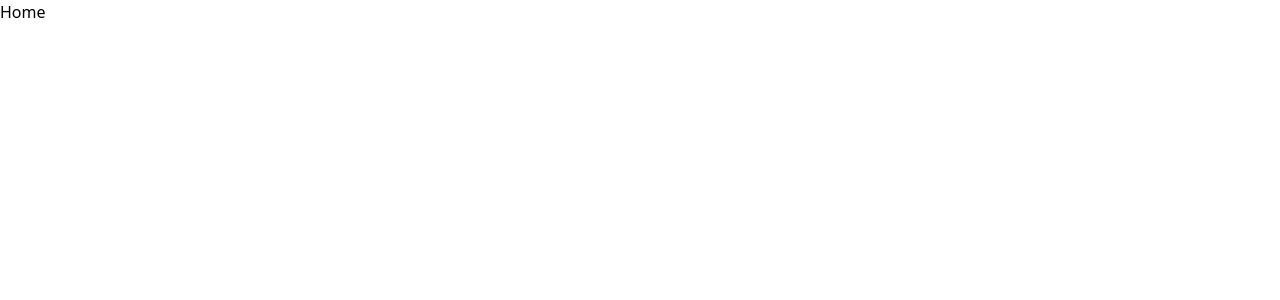
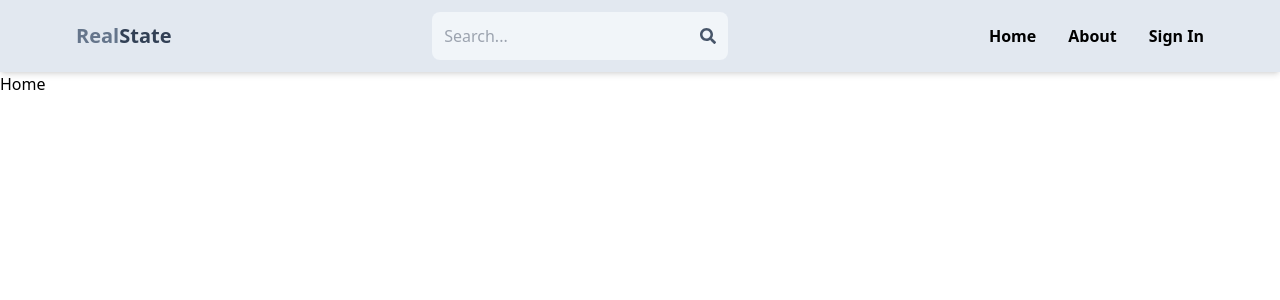
Before and after one commit to AyushiBadika/Broker-Web-App, a React (Vite) app in the folder client/: page / in a window 1280 px wide. Shown: the top 300 px of the page. Built offline with nearby package versions, Linux system fonts and the light colour scheme.

Commit message:
created header component

```diff
--- a/client/package.json
+++ b/client/package.json
@@ -12,6 +12,7 @@
   "dependencies": {
     "react": "^18.3.1",
     "react-dom": "^18.3.1",
+    "react-icons": "^5.3.0",
     "react-router-dom": "^6.27.0"
   },
   "devDependencies": {
--- a/client/src/App.jsx
+++ b/client/src/App.jsx
@@ -4,9 +4,11 @@
 import About from "./pages/About";
 import SignIn from "./pages/SignIn";
 import SignUp from "./pages/SignUp";
+import Header from "./components/Header";
 export default function App() {
   return (
     <BrowserRouter>
+      <Header />
       <Routes>
         <Route path="/" element={<Home />} />
         <Route path="/profile" element={<Profile />} />
--- /dev/null
+++ b/client/src/components/Header.jsx
@@ -0,0 +1,31 @@
+import { FaSearch } from "react-icons/fa";
+import { Link } from "react-router-dom";
+export default function Header() {
+  return (
+    <header className="bg-slate-200 shadow-md">
+      <div className="flex justify-between items-center max-w-6xl mx-auto p-3">
+        <Link to={"/"}>
+          <h1 className="font-bold text-sm sm:text-xl flex flex-wrap">
+            <span className="text-primaryText ">Real</span>
+            <span className="text-SecondaryText ">State</span>
+          </h1>
+        </Link>
+        <form className="flex items-center bg-slate-100 p-3 rounded-lg">
+          <input type="text" placeholder="Search..." className="bg-transparent focus:outline-none w-24 sm:w-64" />
+          <FaSearch className="text-slate-600" />
+        </form>
+        <div className="flex gap-8 font-semibold">
+          <Link to={"/"} className="hover:underline">
+            Home
+          </Link>
+          <Link to="/about" className="hover:underline">
+            About
+          </Link>
+          <Link to="/sign-in" className="hover:underline">
+            Sign In
+          </Link>
+        </div>
+      </div>
+    </header>
+  );
+}
--- a/client/tailwind.config.js
+++ b/client/tailwind.config.js
@@ -2,7 +2,14 @@
 export default {
   content: ["./index.html", "./src/**/*.{js,ts,jsx,tsx}"],
   theme: {
-    extend: {},
+    extend: {
+      colors: {
+        // primaryBg: "bg-slate-500",
+        // SecondaryBg: "bg-slate-700",
+        primaryText: "#65758B",
+        SecondaryText: "#324055",
+      },
+    },
   },
   plugins: [],
 };
```
Also changed, not shown: 1 other file (tests, documents, lock files or other folders).
